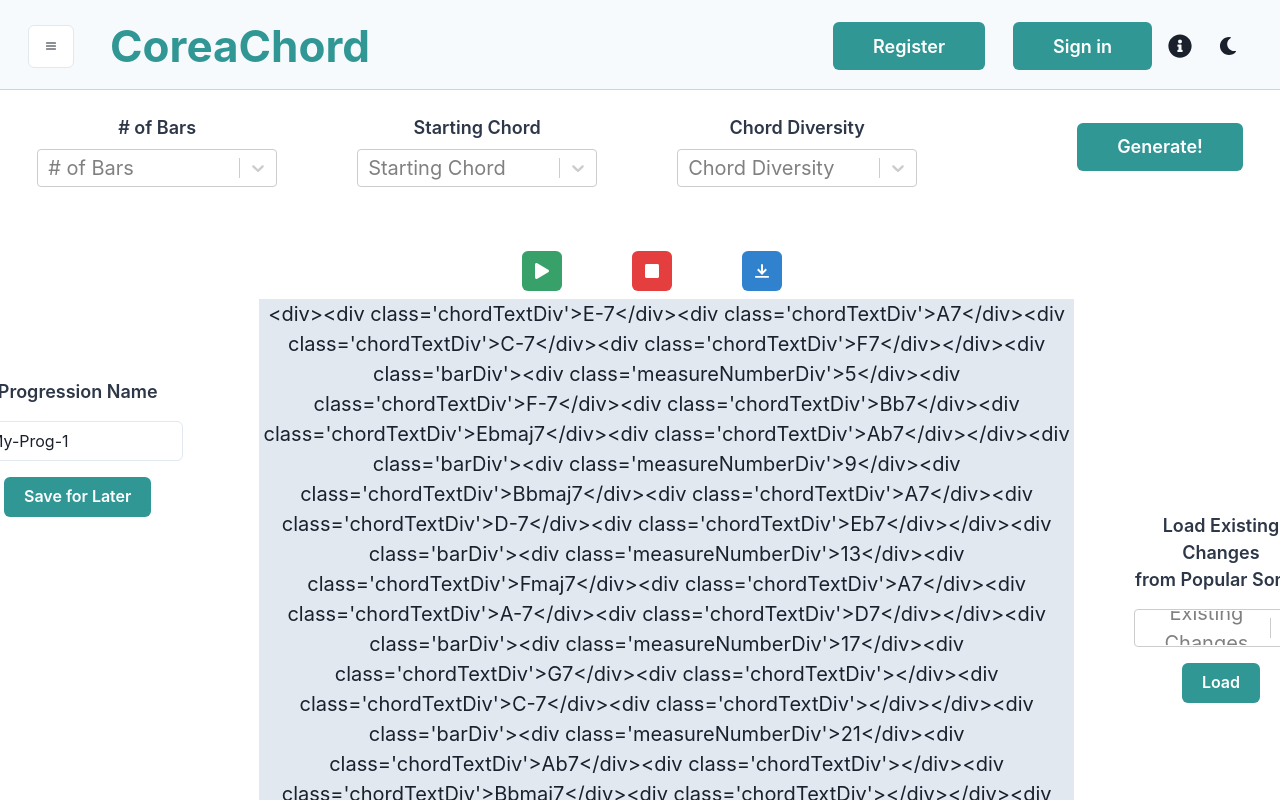
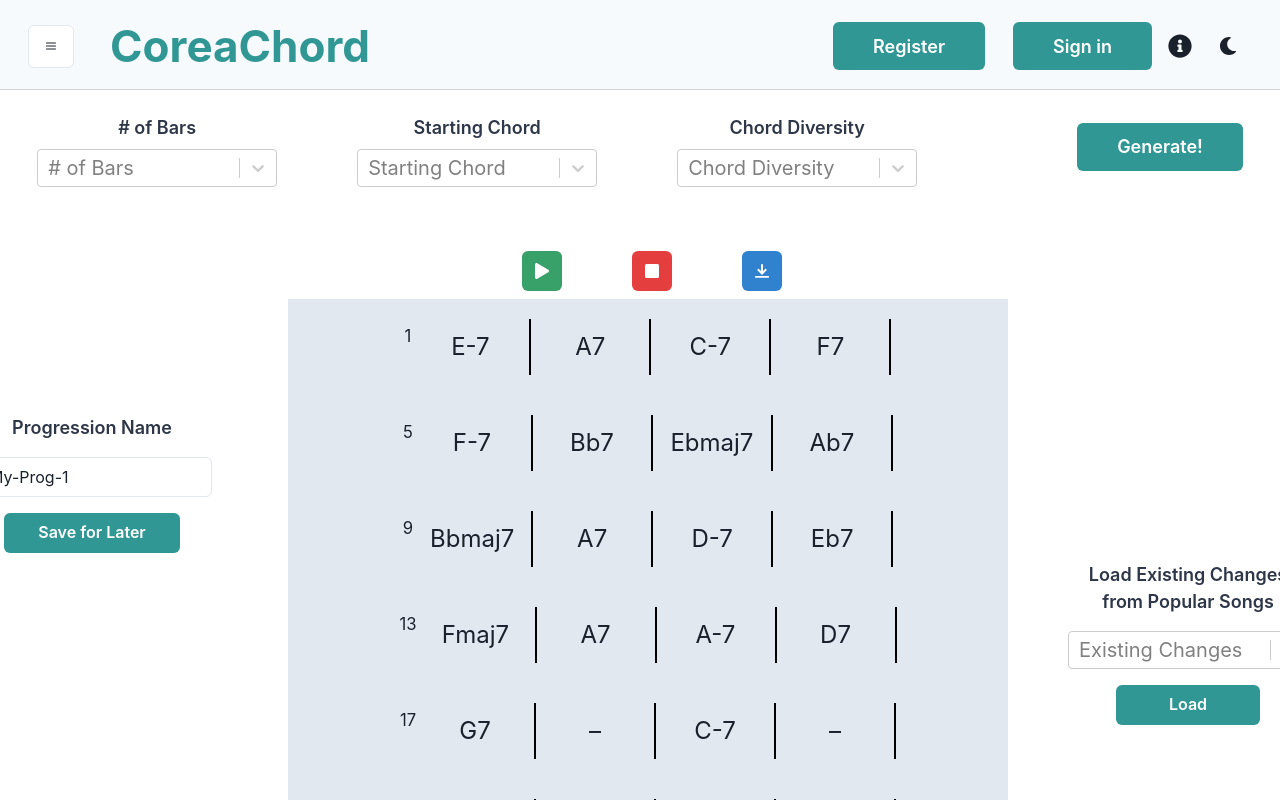
Before and after one commit to wchen777/CoreaChord, a React (Create React App) app in the folder client/: page / in a window 1280 px wide. Shown: the top 800 px of the page. Built offline with nearby package versions, Linux system fonts and the light colour scheme.

Commit message:
second draft of chord display, works with dummy data

```diff
--- a/client/src/components/app-body/body/LeadSheet.css
+++ b/client/src/components/app-body/body/LeadSheet.css
@@ -0,0 +1,18 @@
+.chordTextDiv{
+    display: inline-block;
+    width: 120px;
+    padding: 10px 0;
+    margin: 20px 0;
+    font-size: x-large;
+    border-right: 2px solid black;
+}
+.chordTextDiv:hover{
+    background-color: lightgrey;
+}
+
+.measureNumberDiv{
+    display: inline-block;
+    font-size: smaller;
+    margin-top: 25px;
+    vertical-align: top;
+}
--- a/client/src/components/app-body/body/LeadSheet.js
+++ b/client/src/components/app-body/body/LeadSheet.js
@@ -22,46 +22,60 @@ export default function LeadSheet() {
    * @param chordProgression - the data for the chord progression to be rendered.
    */
   function renderChordProgression(chordProgression) {
-    // Determine the number of bars to use
-    const numChordsToRender = chordProgression.length;
-    let renderedChordProgression = "<div>";
-    let barRendering = 0;
-    let chordRendering = 0;
-
-    // Render the chords!
-    while (chordRendering < numChordsToRender) {
-      const barCurrentlyOn = Math.floor(chordRendering / NUM_CHORDS_PER_BAR);
-      if (barCurrentlyOn > barRendering) {
-        barRendering++;
-        // Close the previous bar and add a new bar
-        renderedChordProgression += "</div><div class='barDiv'>";
-        // Add the measure number to the start of the bar
-        renderedChordProgression += "<div class='measureNumberDiv'>" + (chordRendering + 1) + "</div>";
-      }
-      // Now add the chord to the current bar
-      renderedChordProgression += "<div class='chordTextDiv'>"
-          + getChordTextRepresentation(chordProgression, chordRendering) + "</div>";
-      chordRendering++;
-    }
-
-    // Close the current bar
-    renderedChordProgression += "</div>";
-
-    // Close the whole wrapper div
-    renderedChordProgression += "</div>";
-    return renderedChordProgression;
+    // Get the data formatted as a list of bars, where each bar is a list of chords
+    const barList = getBarList(chordProgression);
+    return (<div>
+      {/*Iterate over bars*/}
+      {barList.map(
+          (barToRender, barIndex) => {
+            return <div className={"barDiv"} key={barIndex}>
+              {/*Add the measure number at the start of the bar*/}
+              <div className={"measureNumberDiv"}>
+                {(barIndex * NUM_CHORDS_PER_BAR) + 1}
+              </div>
+              {/*Iterate over chords in the bar*/}
+              {barToRender.map(
+                  (chordToRender, chordIndex) => {
+                    return (<div className={"chordTextDiv"} key={chordIndex}>
+                      {getChordTextRepresentation(chordToRender)}
+                    </div>);
+                  }
+              )}
+            </div>;
+          }
+      )}
+    </div>);
   }
 
   /**
-   * Returns the text representation of a chord, given the data and the chord number to return.
+   * Returns the text representation of a chord, given the chord data.
+   *
+   * @param chordRendering - all the data corresponding to the chord
+   * @returns {string} - the text representation of the desired chord.
+   */
+  function getChordTextRepresentation(chordRendering) {
+    // TODO: update when we have proper data
+    if (chordRendering === "") {
+      return "–";
+    } else {
+      return chordRendering;
+    }
+  }
+
+  /**
+   * Converts whatever data format the chord progression is stored in into a list of lists of
+   * NUM_CHORDS_PER_BAR chords that can be passed to .map().
    *
    * @param chordProgression - all chord data
-   * @param chordNum - the specific number of the chord to get
-   * @returns {string} - the text representation of the desired chord.
+   * @returns {*}
    */
-  function getChordTextRepresentation(chordProgression, chordNum) {
+  function getBarList(chordProgression) {
     // TODO: update when we have proper data
-    return chordProgression[chordNum];
+    const barList = [];
+    for (let i = 0; i < chordProgression.length; i += NUM_CHORDS_PER_BAR){
+      barList.push(chordProgression.slice(i, i + NUM_CHORDS_PER_BAR));
+    }
+    return barList;
   }
 
   return (
```
